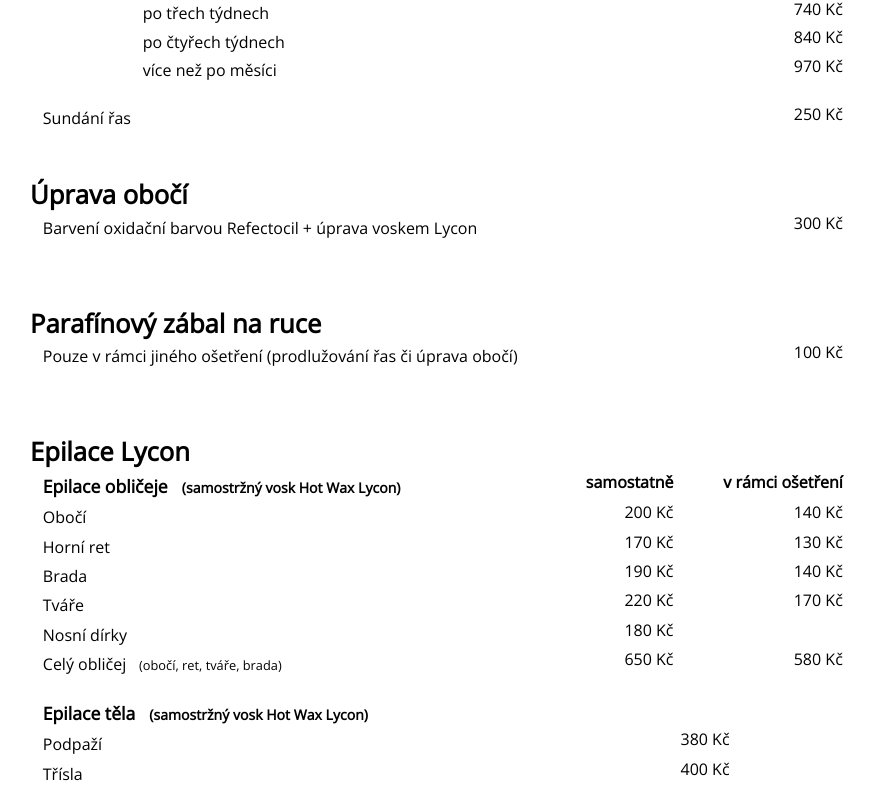
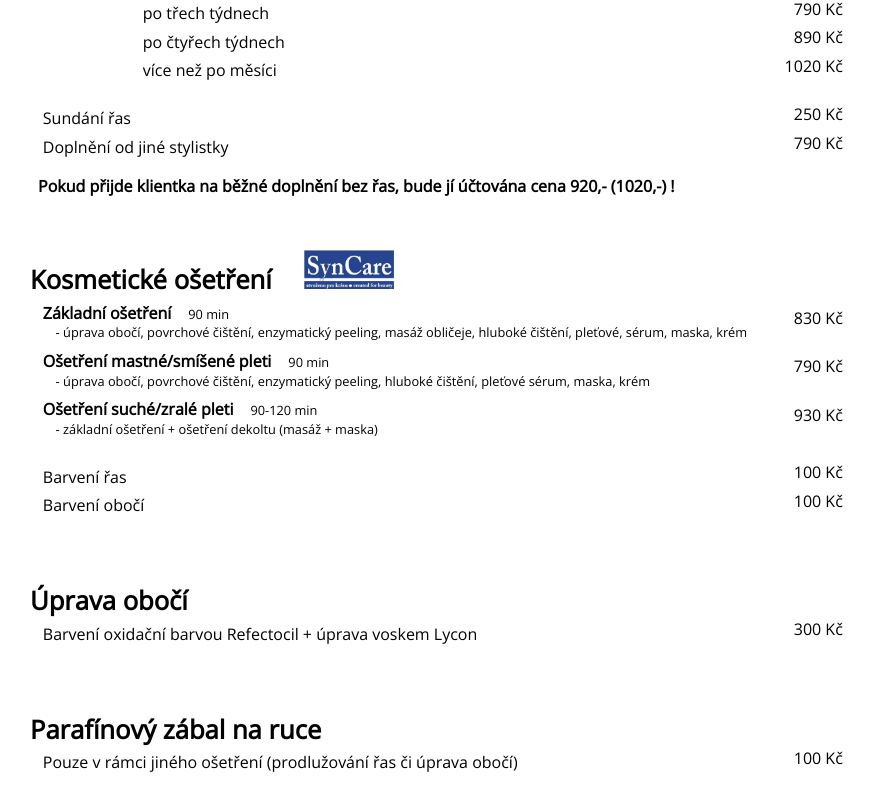
Before and after one commit to valerijmedvid/krasnysalon, a Vue app: page /cenik in a window 1280 px wide. Shown: the part 616-1420 px from the top of the page, without its empty margins (210-1084 px from the left). Built offline with nearby package versions, Linux system fonts and the light colour scheme; what vue-silentbox would draw is missing.

Commit message:
update prices

```diff
--- a/src/views/Pricing.vue
+++ b/src/views/Pricing.vue
@@ -71,7 +71,6 @@
       </template>
       <tr class="empty">
         <td><br /></td>
-        <td></td>
       </tr>
       <template v-for="service in lashesServices" :key="service.index">
         <tr>
@@ -84,6 +83,55 @@
           <td style="text-align: right">{{ service.price }} Kč</td>
         </tr>
       </template>
+      <template v-for="service in lashesOtherServices" :key="service.index">
+        <tr>
+          <td colspan="2">
+            <p>
+              {{ service.name }}
+            </p>
+          </td>
+          <td style="text-align: right">{{ service.price }} Kč</td>
+        </tr>
+      </template>
+    </table>
+    <p><strong>Pokud přijde klientka na běžné doplnění bez řas, bude jí účtována cena 920,- (1020,-) !</strong></p>
+
+    <h2>Kosmetické ošetření <img :src="syncare" alt="syncare" width="90" style="padding-left: 1em" /></h2>
+    <table>
+      <tr v-for="service in cosmeticServices" :key="service.index">
+        <td>
+          <p>
+            <strong>{{ service.name }}</strong> <small>{{ service.interval }}</small> <br />
+            <small v-if="'note' in service">- {{ service.note }}</small>
+          </p>
+        </td>
+        <td style="text-align: right">{{ service.price }} Kč</td>
+      </tr>
+      <tr class="empty">
+        <td><br /></td>
+      </tr>
+      <tr v-for="service in otherCosmeticServices" :key="service.index">
+        <td>
+          <p>
+            <strong>{{ service.name }}</strong> <small v-if="service.note">({{ service.note }})</small> <br />
+          </p>
+        </td>
+        <td style="text-align: right">{{ service.price }} Kč</td>
+      </tr>
+      <template v-for="service in cosmeticOtherServices" :key="service.index">
+        <tr>
+          <td>
+            <p>
+              {{ service.name }}
+            </p>
+          </td>
+          <td style="text-align: right">{{ service.price }} Kč</td>
+        </tr>
+      </template>
+      <tr class="empty">
+        <td><br /></td>
+        <td></td>
+      </tr>
     </table>
 
     <h2>Úprava obočí</h2>
@@ -118,7 +166,7 @@
       </tr>
     </table>
 
-    <h2>Epilace Lycon</h2>
+    <h2>Epilace Lycon <img :src="lycon" alt="lycon" width="90" style="padding-left: 1em" /></h2>
 
     <table class="lycon">
       <tr>
@@ -184,6 +232,9 @@
 </template>
 
 <script setup>
+import syncare from "@/assets/images/syncare.jpg"
+import lycon from "@/assets/images/lycon/lycon_logo.png"
+
 const eyebrowCosmeticServices = [
   {
     name: "Barvení oxidační barvou Refectocil + úprava voskem Lycon",
@@ -191,24 +242,52 @@ const eyebrowCosmeticServices = [
   },
 ]
 
+const cosmeticServices = [
+  {
+    name: "Základní ošetření",
+    interval: "90 min",
+    note: "úprava obočí, povrchové čištění, enzymatický peeling, masáž obličeje, hluboké čištění, pleťové, sérum, maska, krém",
+    price: 830,
+  },
+  {
+    name: "Ošetření mastné/smíšené pleti",
+    interval: "90 min",
+    note: "úprava obočí, povrchové čištění, enzymatický peeling, hluboké čištění, pleťové sérum, maska, krém",
+    price: 790,
+  },
+  {
+    name: "Ošetření suché/zralé pleti",
+    interval: "90-120 min",
+    note: "základní ošetření + ošetření dekoltu (masáž + maska)",
+    price: 930,
+  },
+]
+
+const cosmeticOtherServices = [
+  { name: "Barvení řas", price: 100 },
+  { name: "Barvení obočí", price: 100 },
+]
+
 const lashesServices = [{ name: "Sundání řas", price: 250 }]
+
+const lashesOtherServices = [{ name: "Doplnění od jiné stylistky", price: 790 }]
 
 const waxCosmeticServices = [{ name: "Pouze v rámci jiného ošetření (prodlužování řas či úprava obočí)", price: 100 }]
 
 const lashesVolumeServices = [
   { name: "Nový set", price: 1200 },
-  { name: "Doplnění: ", note: "po dvou týdnech", price: 540 },
-  { name: "", note: "po třech týdnech", price: 640 },
-  { name: "", note: "po čtyřech týdnech", price: 740 },
-  { name: "", note: "více než po měsíci ", price: 870 },
+  { name: "Doplnění: ", note: "po dvou týdnech", price: 590 },
+  { name: "", note: "po třech týdnech", price: 690 },
+  { name: "", note: "po čtyřech týdnech", price: 790 },
+  { name: "", note: "více než po měsíci ", price: 920 },
 ]
 
 const lashesMegaVolumeServices = [
   { name: "Nový set", price: 1400 },
-  { name: "Doplnění: ", note: "po dvou týdnech", price: 640 },
-  { name: "", note: "po třech týdnech", price: 740 },
-  { name: "", note: "po čtyřech týdnech", price: 840 },
-  { name: "", note: "více než po měsíci ", price: 970 },
+  { name: "Doplnění: ", note: "po dvou týdnech", price: 690 },
+  { name: "", note: "po třech týdnech", price: 790 },
+  { name: "", note: "po čtyřech týdnech", price: 890 },
+  { name: "", note: "více než po měsíci ", price: 1020 },
 ]
 
 const lyconFaceServices = [
@@ -221,14 +300,14 @@ const lyconFaceServices = [
 ]
 
 const lyconBodyServices = [
-  { name: "Podpaží", price: 380 },
-  { name: "Třísla", price: 400 },
+  { name: "Podpaží", price: 420 },
+  { name: "Třísla", price: 420 },
 ]
 
 const lyconBody2Services = [
-  { name: "Lýtka/stehna", price: 440 },
-  { name: "Nohy ¾", price: 530 },
-  { name: "Celé nohy", price: 690 },
+  { name: "Lýtka/stehna", price: 460 },
+  { name: "Nohy ¾", price: 560 },
+  { name: "Celé nohy", price: 770 },
   { name: "Paže", price: 420 },
 ]
 </script>
```
Also changed, not shown: src/assets/images/syncare.jpg (added).
